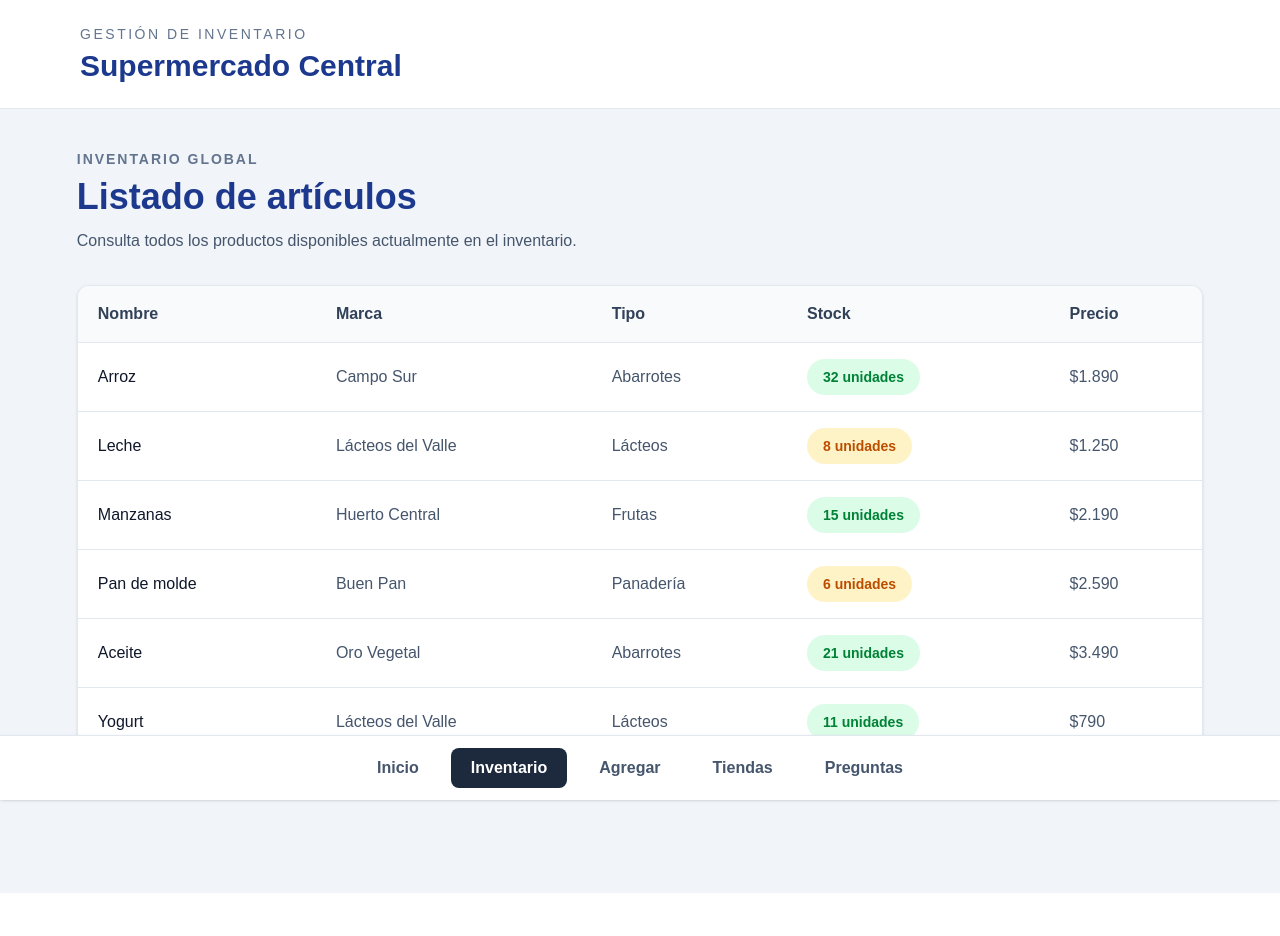
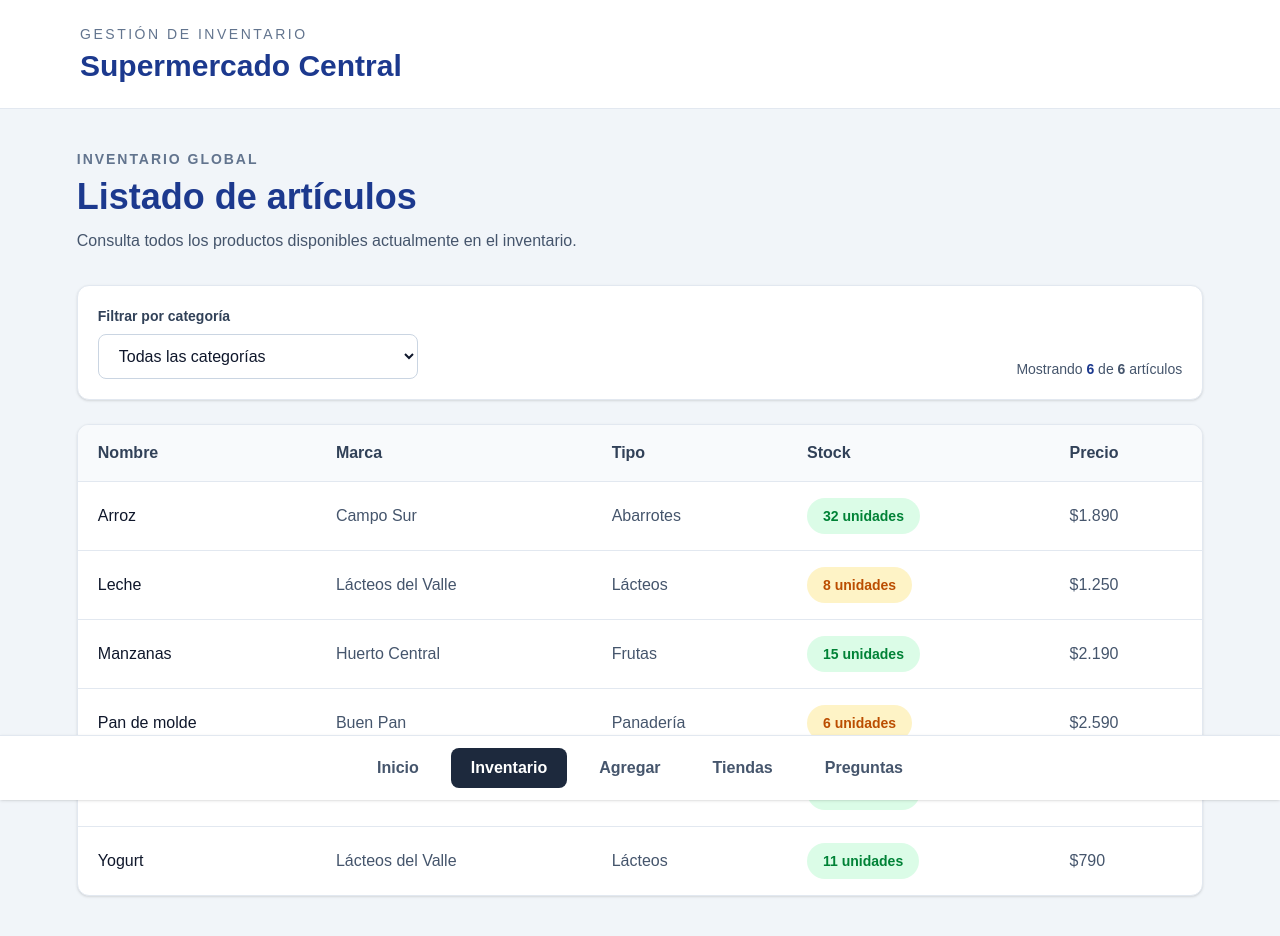
Before and after one commit to mzunigacc/frontend-II, a React (Vite) app: page /inventario in a window 1280 px wide. Shown: the top 936 px of the page. Before the commit the page ends 893 px from the top, so only its background shows below. Built offline with nearby package versions, Linux system fonts and the light colour scheme.

Commit message:
Implementa filtro dinámico por categoría en inventario

```diff
--- a/src/pages/Inventory.jsx
+++ b/src/pages/Inventory.jsx
@@ -1,10 +1,30 @@
+import { useState } from "react";
+import { Link } from "react-router";
+
 import { useInventory } from "../context/InventoryContext";
 
 import PageHeader from "../components/PageHeader";
 import StockBadge from "../components/StockBadge";
 
+import {
+  getCategories,
+  filterProductsByCategory,
+} from "../utils/inventorySelectors";
+
 function Inventory() {
   const { products } = useInventory();
+
+  // Estado local: solo controla la categoría seleccionada.
+  const [selectedCategory, setSelectedCategory] = useState("Todas");
+
+  // Categorías dinámicas obtenidas del inventario global.
+  const categories = getCategories(products);
+
+  // Lista derivada: no modifica los productos originales.
+  const filteredProducts = filterProductsByCategory(
+    products,
+    selectedCategory
+  );
 
   return (
     <main className="mx-auto w-[88%] max-w-6xl py-10">
@@ -14,8 +34,46 @@ function Inventory() {
         description="Consulta todos los productos disponibles actualmente en el inventario."
       />
 
+      <section className="mb-6 flex flex-col justify-between gap-4 rounded-xl border border-slate-200 bg-white p-5 shadow-sm md:flex-row md:items-end">
+        <div className="w-full md:max-w-xs">
+          <label
+            htmlFor="category-filter"
+            className="mb-2 block text-sm font-semibold text-slate-700"
+          >
+            Filtrar por categoría
+          </label>
+
+          <select
+            id="category-filter"
+            value={selectedCategory}
+            onChange={(event) =>
+              setSelectedCategory(event.target.value)
+            }
+            className="w-full rounded-lg border border-slate-300 bg-white px-4 py-3 text-slate-900 outline-none focus:border-blue-700 focus:ring-2 focus:ring-blue-100"
+          >
+            <option value="Todas">
+              Todas las categorías
+            </option>
+
+            {categories.map((category) => (
+              <option key={category} value={category}>
+                {category}
+              </option>
+            ))}
+          </select>
+        </div>
+
+        <p className="text-sm text-slate-600" aria-live="polite">
+          Mostrando{" "}
+          <strong className="text-blue-900">
+            {filteredProducts.length}
+          </strong>{" "}
+          de <strong>{products.length}</strong> artículos
+        </p>
+      </section>
+
       <div className="overflow-x-auto rounded-xl border border-slate-200 bg-white shadow-sm">
-        <table className="w-full border-collapse">
+        <table className="w-full min-w-[650px] border-collapse">
           <thead className="bg-slate-50">
             <tr>
               <th className="px-5 py-4 text-left font-semibold text-slate-700">
@@ -41,7 +99,7 @@ function Inventory() {
           </thead>
 
           <tbody>
-            {products.map((product) => (
+            {filteredProducts.map((product) => (
               <tr
                 key={product.id}
                 className="border-t border-slate-200 hover:bg-slate-50"
@@ -69,6 +127,12 @@ function Inventory() {
             ))}
           </tbody>
         </table>
+
+        {filteredProducts.length === 0 && (
+          <p className="px-5 py-8 text-center text-slate-500">
+            No hay artículos disponibles en esta categoría.
+          </p>
+        )}
       </div>
     </main>
   );
```
